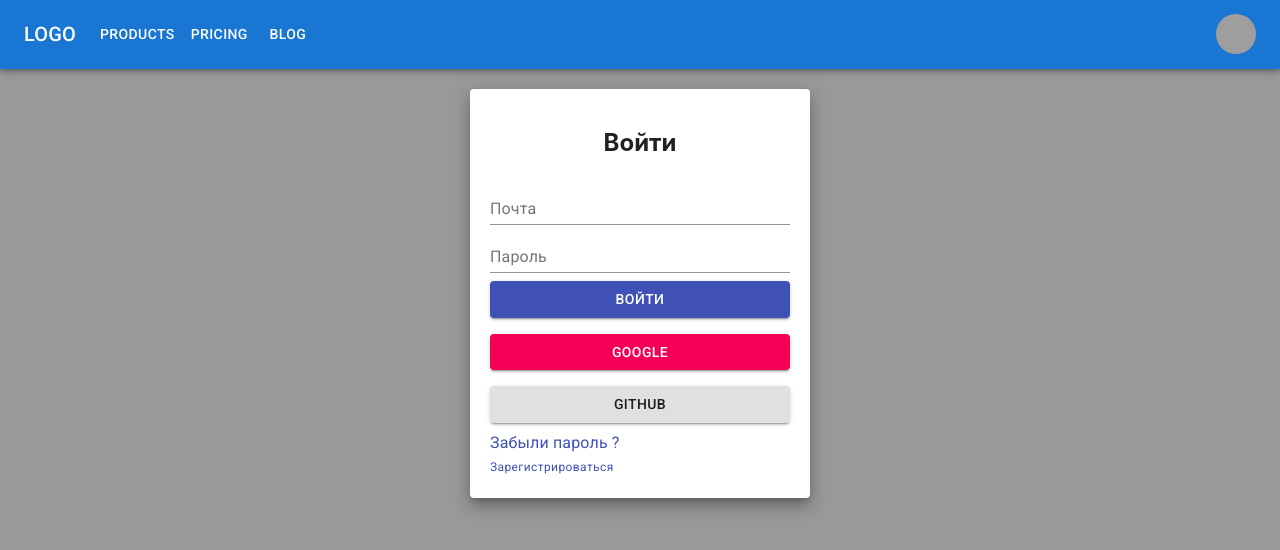
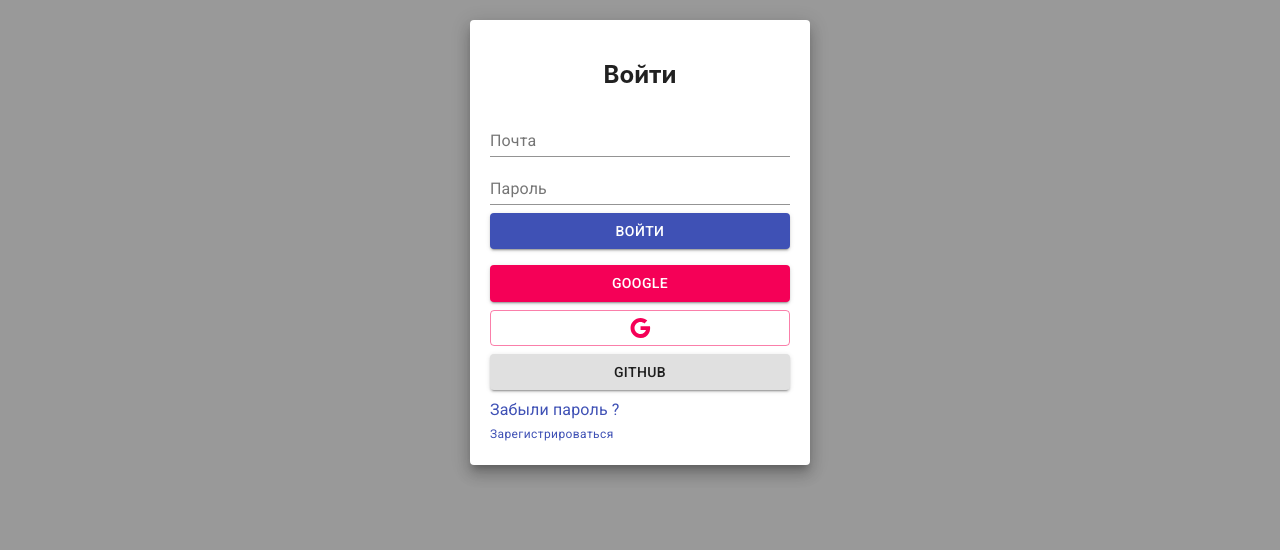
Before and after one commit to ndvOfc/project_pern_final, a React (Create React App) app in the folder client/: page /login in a window 1280 px wide. Shown: the top 550 px of the page. Built offline with nearby package versions, Linux system fonts and the light colour scheme; no server answers; grey boxes are pictures that could not be loaded.

Commit message:
завожу тему для нашего приложения

```diff
--- a/client/src/components/App/App.jsx
+++ b/client/src/components/App/App.jsx
@@ -1,5 +1,5 @@
 /* eslint-disable no-unused-vars */
-import { Provider, useSelector } from 'react-redux'; // переехал в индекс пока не разберемся кто добавил
+import { Provider, useDispatch, useSelector } from 'react-redux'; // переехал в индекс пока не разберемся кто добавил
 import { BrowserRouter, Route, Routes, Navigate } from 'react-router-dom';
 import React, { useEffect, useState } from 'react';
 import { store } from '../../store';
@@ -10,42 +10,26 @@
 import Nav from '../Nav/Nav';
 import Profile from '../Profile/Profile';
 import BasicAssessment from '../BasicAssessment/BasicAssessment';
+import { fetchAuthPassportJs } from '../../redux/thunk/userAsyncAction';
 
 function App() {
+  const dispatch = useDispatch();
+
   const [isSnackOpen, setSnackOpen] = React.useState(false);
   const { isAuthenticated } = useSelector((state) => state.userReducer);
+  const selector = useSelector((state) => state.userReducer);
+  console.log(selector);
   console.log(isAuthenticated);
 
-  // после того как получится нужно перенести в санку
-  // const [user, setUser] = useState(null);
-  // useEffect(() => {
-  //   console.log('<<<<<<<<<<<<<<<<<<<<<<<<<<<<<<<<<<<<<<<<<<<<<<<<<<<<<< GETUSER FUNC');
-  //   fetch('http://localhost:5001/auth/login/success', {
-  //     method: 'GET',
-  //     credentials: 'include',
-  //     headers: {
-  //       Accept: 'application/json',
-  //       'Content-Type': 'application/json',
-  //       // 'Access-Control-Allow-Origin': 'http://localhost:3000',
-  //       'Access-Control-Allow-Credentials': true,
-  //     },
-  //   })
-  //     .then((res) => {
-  //       if (res.status === 200) return res.json();
-  //       throw new Error('authentication has been failed!');
-  //     })
-  //     .then((data) => {
-  //       setUser(data.user);
-  //     })
-  //     .catch((err) => {
-  //       console.log(err);
-  //     });
-  // }, []);
-  //
-  // console.log(user);
+  useEffect(() => {
+    dispatch(fetchAuthPassportJs());
+  }, []);
+
+  /*  Color theme  */
+
   return (
     <BrowserRouter>
-      <Nav />
+      {/* <Nav /> */}
       <Routes>
         <Route path="/" element={isAuthenticated ? <Nav /> : <Registration />} />
         <Route path="/login" element={<Login />} />
--- a/client/src/components/Modules/Modules.jsx
+++ b/client/src/components/Modules/Modules.jsx
@@ -22,7 +22,7 @@
 // eslint-disable-next-line import/no-unresolved
 import 'swiper/css/navigation';
 import './styles.css';
-import { fetchAuthPassportJs } from '../../redux/thunk/userAsyncAction';
+// import { fetchAuthPassportJs } from '../../redux/thunk/userAsyncAction';
 // import required modules
 
 function Modules() {
@@ -30,39 +30,10 @@
   const { modules } = useSelector((state) => state.modulesReducer);
 
   useEffect(() => {
-    dispatch(fetchAuthPassportJs());
+    // dispatch(fetchAuthPassportJs());
     dispatch(getModules());
     dispatch(getTopics('JavaScript'));
   }, [dispatch]);
-
-  // после того как получится нужно перенести в санку
-  // const [user, setUser] = useState(null);
-  // useEffect(() => {
-  //   const getUser = () => {
-  //     fetch('http://localhost:5001/auth/login/success', {
-  //       method: 'GET',
-  //       credentials: 'include',
-  //       headers: {
-  //         Accept: 'application/json',
-  //         'Content-Type': 'application/json',
-  //         'Access-Control-Allow-Credentials': true,
-  //       },
-  //     })
-  //       .then((res) => {
-  //         if (res.status === 200) return res.json();
-  //         throw new Error('authentication has been failed!');
-  //       })
-  //       .then((data) => {
-  //         setUser(data.user);
-  //       })
-  //       .catch((err) => {
-  //         console.log(err);
-  //       });
-  //   };
-  //   getUser();
-  // }, []);
-  //
-  // console.log(user);
 
   return (
     <Container className={css.Container} maxWidth="sm">
--- /dev/null
+++ b/client/src/components/UI/SocialButtons/GoogleButton.jsx
@@ -0,0 +1,44 @@
+import React, { useState } from 'react';
+import Button from '@mui/material/Button';
+import GoogleIcon from '@mui/icons-material/Google';
+import { createTheme, ThemeProvider } from '@mui/material/styles';
+import { pink, purple } from '@mui/material/colors';
+
+function GoogleButton() {
+  const [isEnter, setIsEnter] = useState(false);
+  const theme = createTheme({
+    palette: {
+      primary: { main: purple[100] },
+      secondary: pink,
+    },
+  });
+
+  // const obj = {
+  //   success: 'palette.primary.light',
+  //   error: 'error',
+  // };
+
+  const handlerActive = () => {
+    setIsEnter(true);
+  };
+
+  const handlerLeave = () => {
+    setIsEnter(false);
+  };
+  return (
+    <ThemeProvider theme={theme}>
+      <Button
+        onMouseEnter={handlerActive}
+        onMouseLeave={handlerLeave}
+        variant="outlined"
+        type="submit"
+        fullWidth
+        color={isEnter ? 'primary' : 'secondary'}
+      >
+        <GoogleIcon />
+      </Button>
+    </ThemeProvider>
+  );
+}
+
+export default GoogleButton;
--- a/client/src/components/login/Login.jsx
+++ b/client/src/components/login/Login.jsx
@@ -9,6 +9,7 @@
 import { useNavigate } from 'react-router-dom';
 import { purple } from '@mui/material/colors';
 import { fetchLogin } from '../../redux/thunk/userAsyncAction';
+import GoogleButton from '../UI/SocialButtons/GoogleButton';
 
 // import FormControlLabel from '@material-ui/core/FormControlLabel';
 // import Checkbox from '@material-ui/core/Checkbox';
@@ -75,6 +76,7 @@
         >
           GOOGLE
         </Button>
+        <GoogleButton />
         <Button
           onClick={toGitHub}
           type="submit"
@@ -88,7 +90,7 @@
         <Typography>{message}</Typography>
 
         <Typography>
-          <Link href="#">Забыли пароль ?</Link>
+          <Link href="#">Забыли пароль ? </Link>
         </Typography>
         <Typography variant="caption">
           <Link href="/">Зарегистрироваться</Link>
--- a/client/src/redux/reducers/userReducer.js
+++ b/client/src/redux/reducers/userReducer.js
@@ -10,7 +10,7 @@
           ...state,
           message: action.payload.message,
           status: action.payload.status,
-          isAuthenticated: false,
+          isAuthenticated: true,
         };
       }
       return { ...state, message: action.payload.message, isAuthenticated: false };
--- a/client/src/redux/thunk/userAsyncAction.js
+++ b/client/src/redux/thunk/userAsyncAction.js
@@ -55,5 +55,3 @@
       .catch((err) => dispatch(logoutUserAC(err.message)));
   };
 };
-
-// Метка
```
Also changed, not shown: 1 other file (tests, documents, lock files or other folders).
